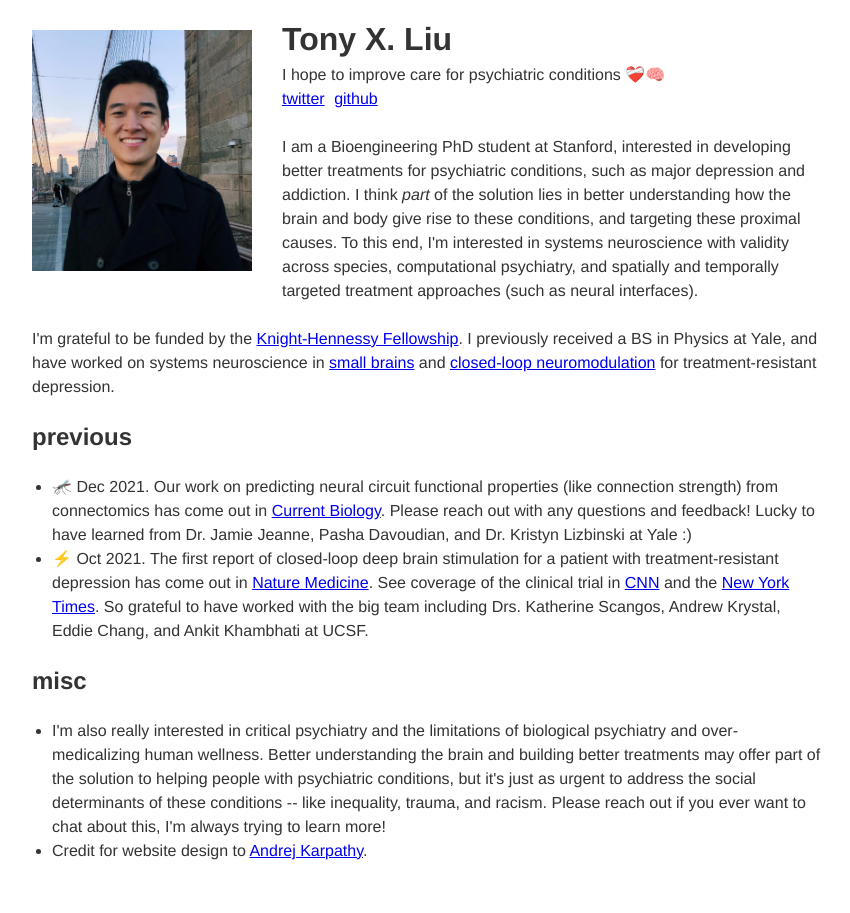
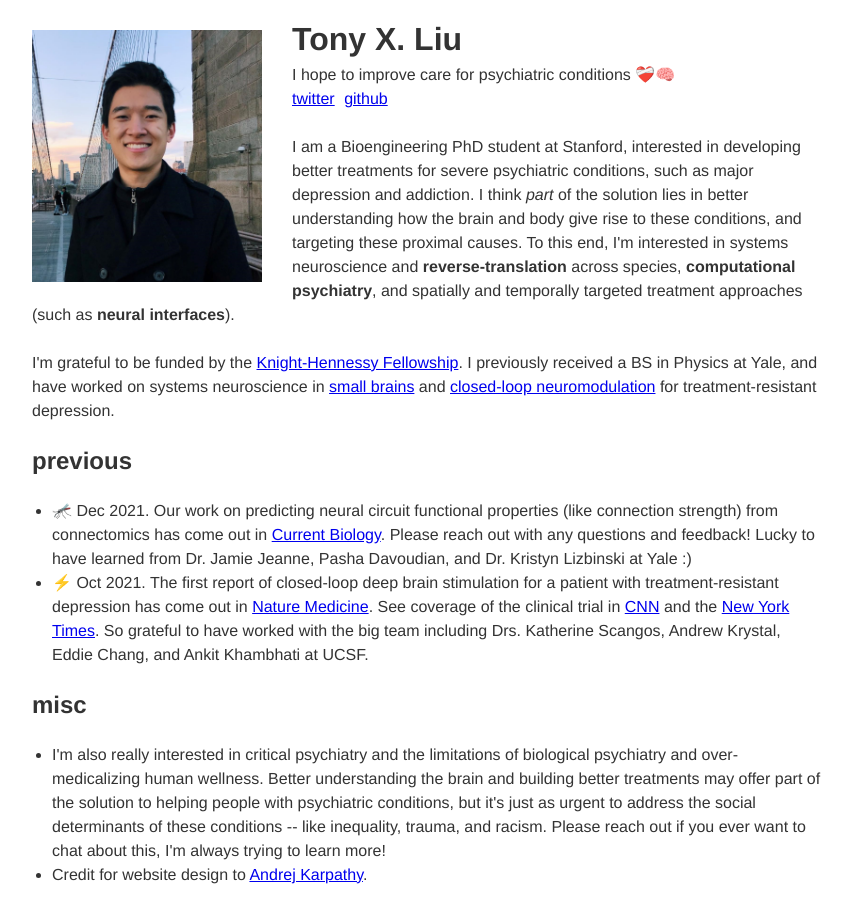
Before and after one commit to txzliu/txzliu.github.io, a Jekyll site: the page index.html, which Jekyll copies as it is, in a window 1280 px wide. Shown: the whole page, without its empty margins (208-1058 px from the left). Built offline with Jekyll 4.4.1, drawn with Linux system fonts in a browser that asks for light colours.

Commit message:
Update index.html

```diff
--- a/index.html
+++ b/index.html
@@ -63,7 +63,7 @@ ul {
 
 <div id="wrap">
 <div style="float:left; padding-bottom:10px; padding-right:10px">
-<img width="220" style="float:left; padding-right:30px; padding-bottom:20px; padding-top:15px" src="images/Liu_Tony_06146814 (2).jpg">
+<img width="230" style="float:left; padding-right:30px; padding-bottom:20px; padding-top:15px" src="images/Liu_Tony_06146814 (2).jpg">
 <h1>Tony X. Liu</h1>
 <div>I hope to improve care for psychiatric conditions ❤️‍🩹🧠</div>
 <div id="links">
@@ -73,7 +73,7 @@ ul {
 
 <br>
 <div>
-I am a Bioengineering PhD student at Stanford, interested in developing better treatments for psychiatric conditions, such as major depression and addiction. I think <i>part</i> of the solution lies in better understanding how the brain and body give rise to these conditions, and targeting these proximal causes. To this end, I'm interested in systems neuroscience with validity across species, computational psychiatry, and spatially and temporally targeted treatment approaches (such as neural interfaces).
+I am a Bioengineering PhD student at Stanford, interested in developing better treatments for severe psychiatric conditions, such as major depression and addiction. I think <i>part</i> of the solution lies in better understanding how the brain and body give rise to these conditions, and targeting these proximal causes. To this end, I'm interested in systems neuroscience and <b>reverse-translation</b> across species, <b>computational psychiatry</b>, and spatially and temporally targeted treatment approaches (such as <b>neural interfaces</b>).
 </div>
 <br>
 <div>
```
